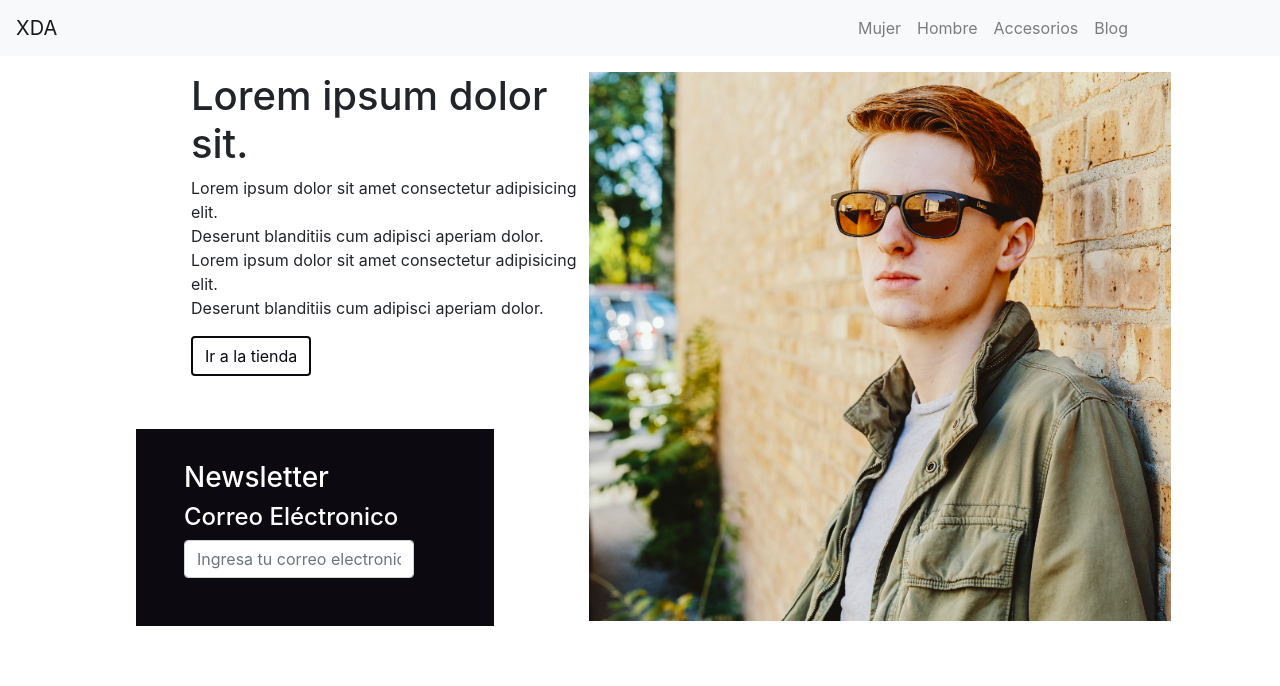
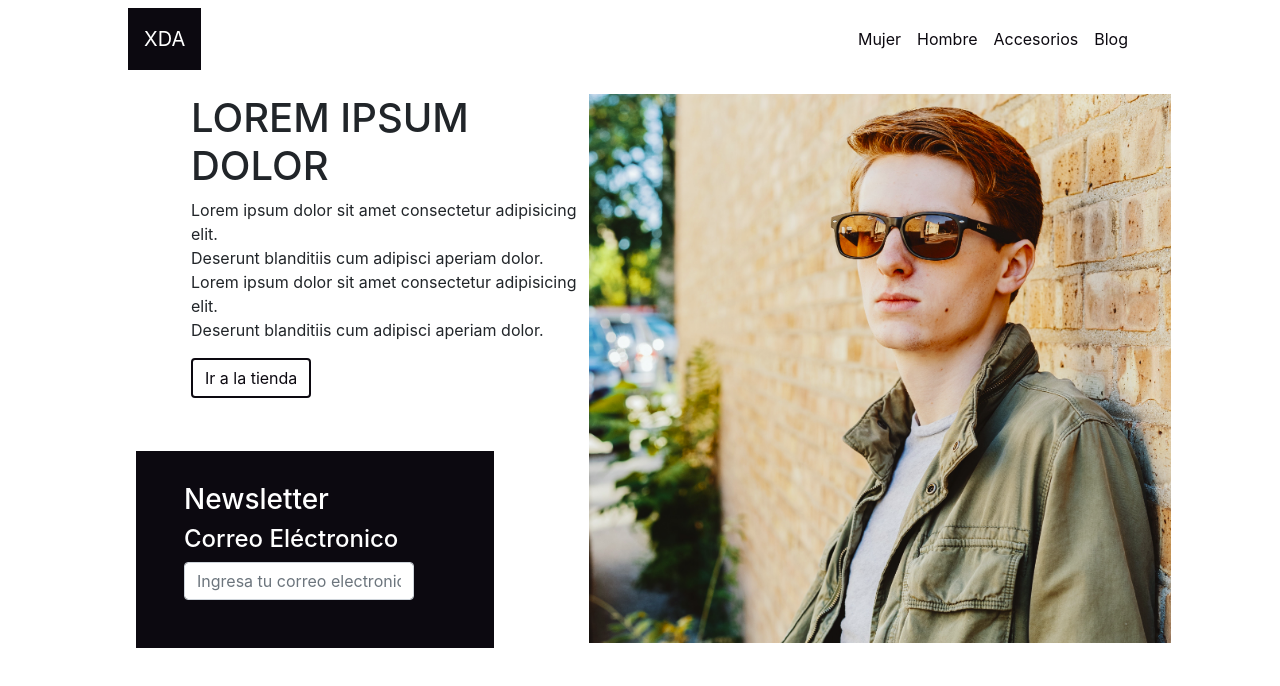
Before and after one commit to Nsedini/Tienda-xda, a plain HTML site: page index.html in a window 1280 px wide. Drawn offline with Linux system fonts and the light colour scheme.

Commit message:
Update index.html

```diff
--- a/index.html
+++ b/index.html
@@ -9,8 +9,8 @@
 </head>
 <body>
     <header class="header">
-        <nav class="navbar navbar-expand-lg navbar-light bg-light">
-            <a class="navbar-brand" href="#">XDA</a>
+        <nav class="navbar navbar-expand-lg">
+            <a class="navbar-brand logo" href="#">XDA</a>
             <button class="navbar-toggler" type="button" data-toggle="collapse" data-target="#navbarNav" aria-controls="navbarNav" aria-expanded="false" aria-label="Toggle navigation">
               <span class="navbar-toggler-icon"></span>
             </button>
@@ -36,7 +36,7 @@
 
         <article class="info">
 
-            <h1>Lorem ipsum dolor sit.</h1>
+            <h1>LOREM IPSUM DOLOR</h1>
 
             <p>Lorem ipsum dolor sit amet consectetur adipisicing elit. <br>
                Deserunt blanditiis cum adipisci aperiam dolor. <br>
```
